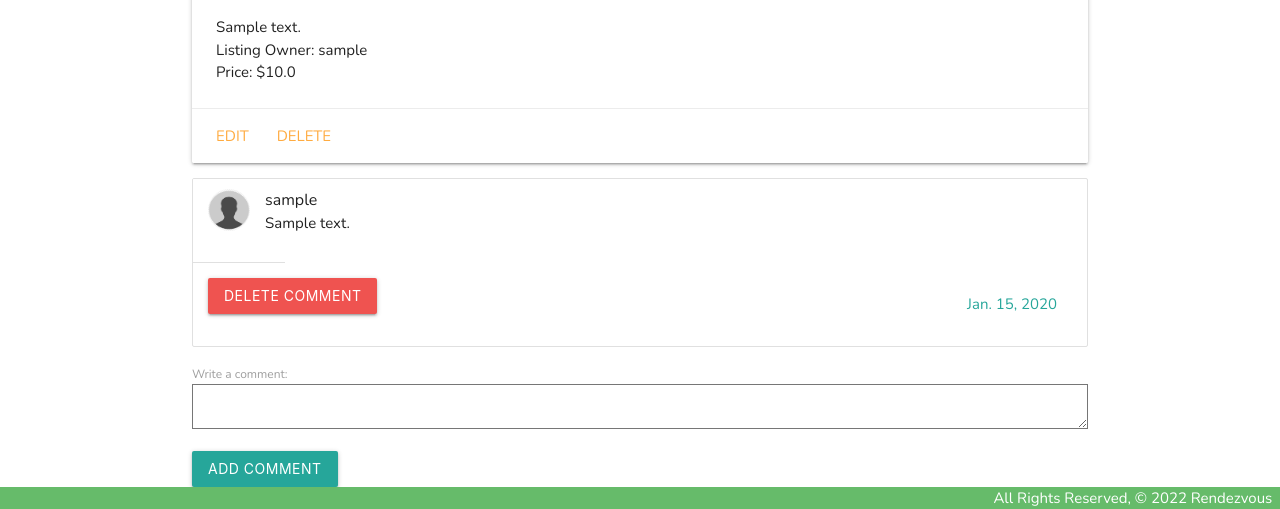
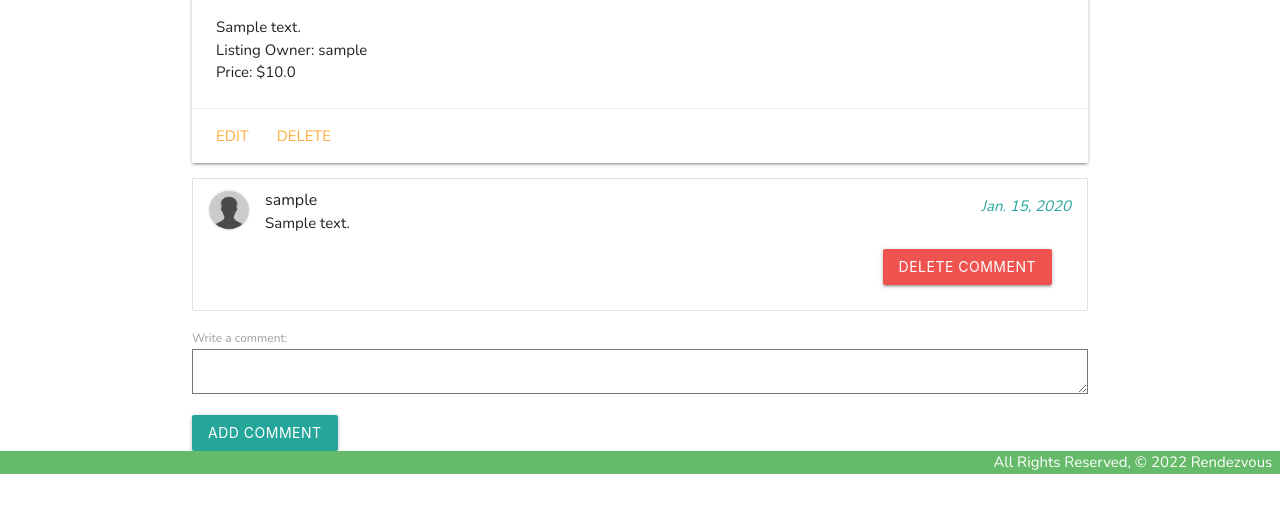
Before and after one commit to mzecic/rendezvous, a Django app: page /listings/1/ in a window 1280 px wide. Shown: the part 1051-1560 px from the top of the page. After the commit the page ends 1525 px from the top, so only its background shows below. Run offline with Django 4.2, Linux system fonts and the light colour scheme; a user stored in the database is signed in; tables that the repository leaves empty hold one stand-in row (values such as "Sample post").

Commit message:
add comment fix

```diff
--- a/main_app/static/css/style.css
+++ b/main_app/static/css/style.css
@@ -14,7 +14,12 @@ footer.page-footer {
   text-align: right;
 }
 
-.avatar {
+.comment-form {
+  display: flex;
+  justify-content: flex-end;
+}
+
+#avatar-nav {
   margin: 35% 25%;
   width: 30px !important;
   height: 30px !important;
@@ -62,5 +67,5 @@ img.activator {
 }
 
 .comment {
-  white-space: nowrap;
+  margin: 5px 20px;
 }
--- a/main_app/templates/base.html
+++ b/main_app/templates/base.html
@@ -42,7 +42,7 @@
         </ul>
         <ul class="right hide-on-med-and-down">
           {% if user.is_authenticated %}
-            <li><a class="dropdown-trigger" href="#!" data-target="dropdown1"><img class="avatar" src="{% static '/img/account_avatar.png' %}"><i class="material-icons right"></i></a></li>
+            <li><a class="dropdown-trigger" href="#!" data-target="dropdown1"><img id="avatar-nav" class="avatar" src="{% static '/img/account_avatar.png' %}"><i class="material-icons right"></i></a></li>
           {% endif %}
         </ul>
       </div>
--- a/main_app/templates/listings/detail.html
+++ b/main_app/templates/listings/detail.html
@@ -34,6 +34,7 @@
       </div>
     </div>
     <div class="col s6">
+    </div>
     <ul class="collection">
       {% for comment in listing.comment_set.all %}
       <li class="collection-item avatar">
@@ -41,17 +42,17 @@
         <span class="title">{{comment.commenter}}</span>
         <p class="comment">{{comment.content}}
         </p>
-          </li>
-          <span id="comment-date" class="secondary-content">{{comment.date}}</span>
+        <span href="#!" class="secondary-content"><i class="material-icons">{{comment.date}}</i></span>
         {% if request.user.is_superuser %}
-           <form method="POST" action="{% url 'delete_comment' listing.id comment.id%}">
+           <form class="comment-form" method="POST" action="{% url 'delete_comment' listing.id comment.id%}">
             {% csrf_token %}
             <button id="comment-delete" class="btn red lighten-1"> Delete Comment </button>
            </form>
            {% endif %}
+      </li>
       {% endfor %}
     </ul>
-    </div>
+
 <div>
     <div class="col s6">
       <form action="{% url 'add_comment' listing.id %}" method="POST">
```
Lines whose indentation alone changed are shown as unchanged.
